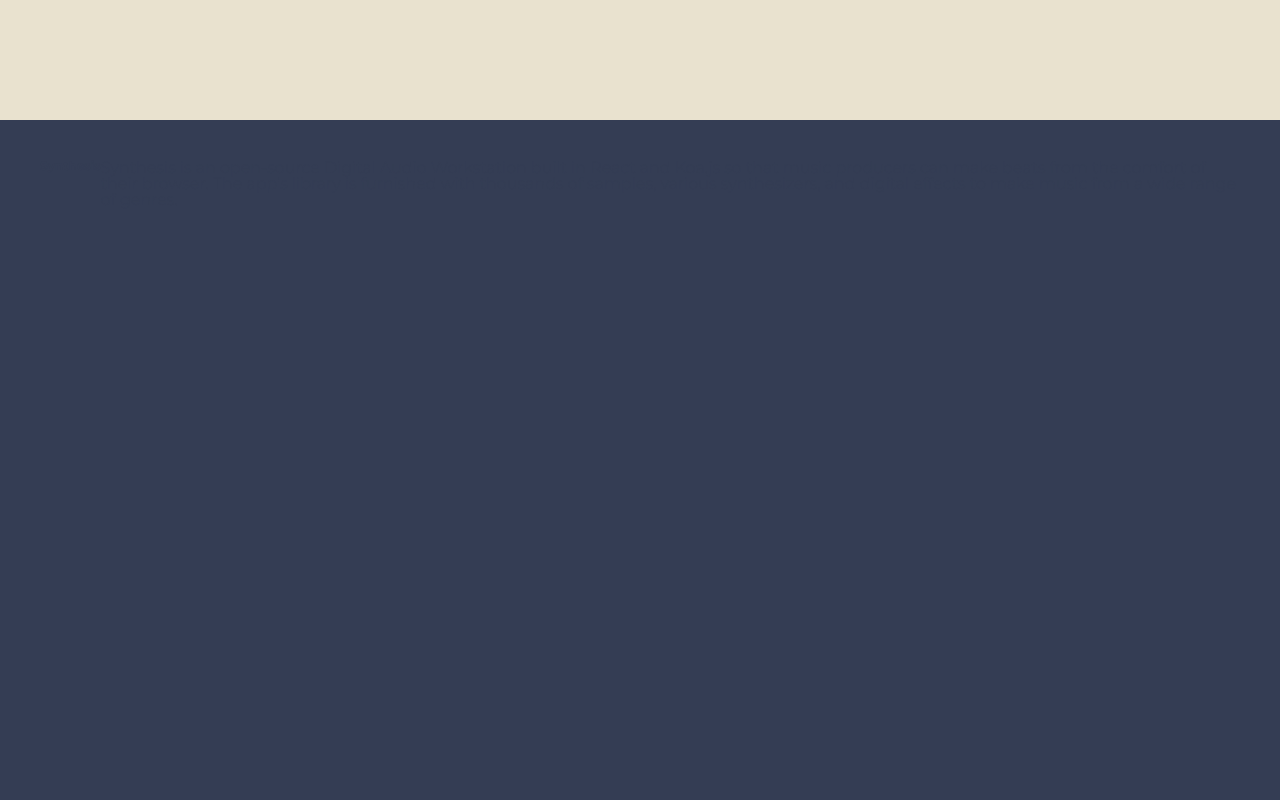
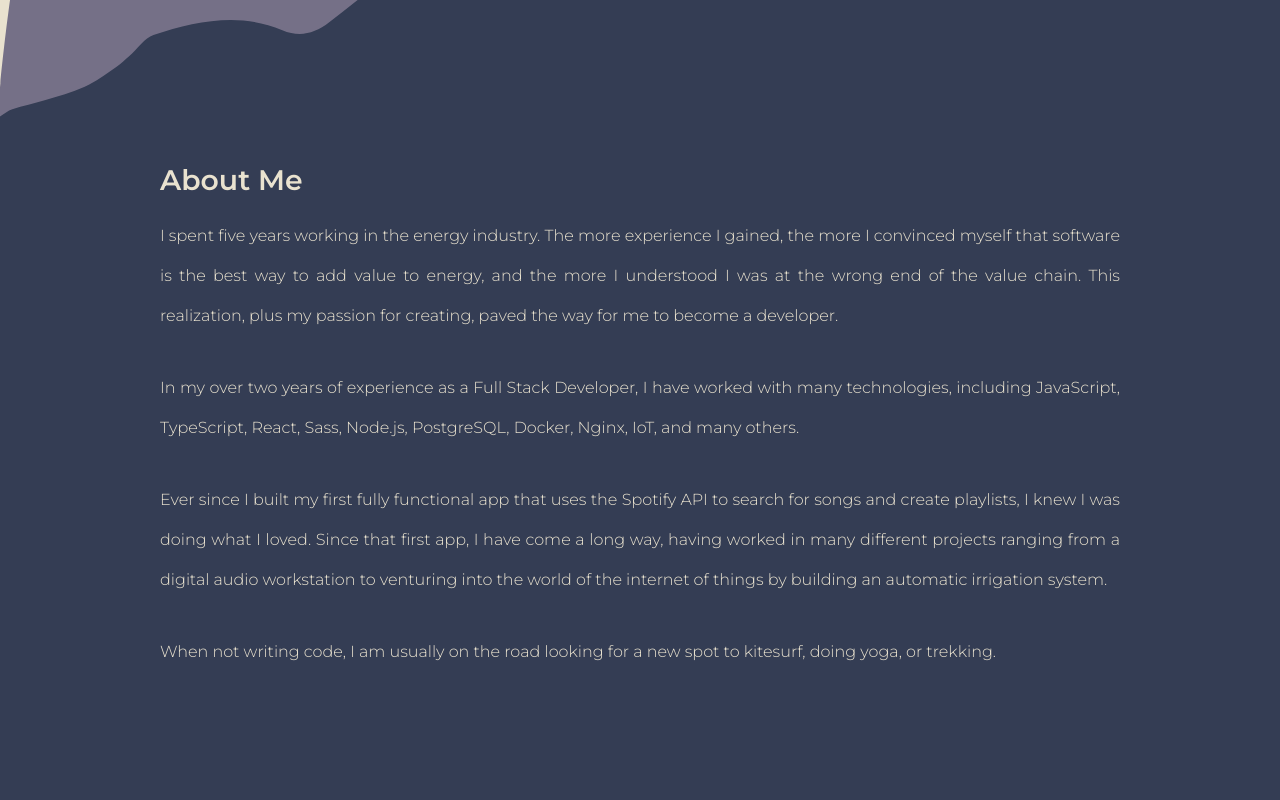
Before and after one commit to CxGarcia/port-2.0, a Next.js app in the folder client/: page / in a window 1280 px wide. Shown: the part 680-1480 px from the top of the page. Built offline with nearby package versions, Linux system fonts and the light colour scheme.

Commit message:
refac: refactored home for responsive design

```diff
--- a/client/components/home/Mountains.js
+++ b/client/components/home/Mountains.js
@@ -29,7 +29,7 @@ function Mountains() {
     const tl = gsap
       .timeline({
         scrollTrigger: {
-          trigger: '.about',
+          trigger: '.intro',
           scrub: true,
           start: '10% top',
           end: '+=60%',
@@ -49,7 +49,7 @@ function Mountains() {
       xmlns="http://www.w3.org/2000/svg"
       viewBox="0 0 1440 506"
     >
-      <g clip-path="url(#clip0)">
+      <g>
         <path
           className="mountain mount-1"
           d="M126.853 295.09c14.612-39.946 27.454-75.532 40.65-110.851 6.571-17.606 11.336-18.51 20.954-5.372 1.328 1.809 2.249 4.947 3.773 5.745 17.606 9.228 35.177 18.75 53.013 26.888 8.042 3.67 13.125-3.431 16.898-14.495 5.013-14.707 9.565-31.17 25.099-21.276 3.082 1.968 11.371-5.559 13.833-11.756 18.191-45.797 46.921-65.08 79.777-76.117 9.919-3.324 19.52-10.585 28.518-18.058 22.495-18.697 44.529-24.681 67.219-.851 5.101 5.372 11.531 7.819 16.897 12.74 8.379 7.659 13.285 7.739 20.565 1.276 16.65 5.186 31.262 9.707 45.875 14.361 2.622.825 5.261 1.915 7.723 3.431 33.087 20.479 66.457 40.053 99.048 62.181 10.787 7.341 19.201 22.208 29.403 31.968 6.536 6.25 14.241 9.92 21.61 13.99 8.413 4.627 17.482 7.047 25.47 12.845 21.787 15.825 30.696 14.681 49.046-9.308 13.621-17.793 27.419-35.319 40.739-53.591 6.979-9.574 14.011-11.569 22.088-4.441 18.279 16.064 36.93 31.303 54.625 48.697 15.02 14.76 20.564 14.149 30.377-9.016 11.956-28.245 11.938-28.139 31.528-13.458 9.282 6.968 18.546 14.043 28.128 19.947 4.831 2.979 11.251 6.888 15.411 4.468 15.55-9.016 25.79 2.713 34.08 18.511 14.75 28.138 30.34 55.984 41.96 86.995 23.33 62.26 58.18 108.324 91.47 156.914 8.3 12.128 15.99 25.16 25.84 40.772H-3.3c17.43-29.389 32.61-55.745 48.48-81.144 3.861-6.197 10.734-8.058 14.755-14.122 2.887-4.335 9.724-11.117 1.611-19.708-.974-1.037 1.099-9.734 2.462-14.388 8.91-30.266 18.174-60.319 27.012-90.665 3.277-11.25 7.528-13.777 14.825-7.766 6.908 5.612 14.241 9.974 21.008 14.654z"
--- a/client/pages/index.js
+++ b/client/pages/index.js
@@ -39,24 +39,41 @@ export default function Home() {
         </div>
       </nav>
 
-      <section className={`${styles.about} about`}>
+      <section className={`${styles.intro} intro`}>
         <div className={styles.sectionText}>
           <h2>
             Hey There! My name is Cristobal and I am a Full Stack Developer from
             Venezuela
           </h2>
-          <p></p>
         </div>
         <Mountains />
       </section>
-      <section className={styles.synthesis}>
-        <h1>Synthesis</h1>
+
+      <section className={styles.about}>
+        <h2>About Me</h2>
         <p>
-          Synthesis is an open-source Digital Audio Workstation built in React
-          and Koa.js so that music producers can make beats from the comfort of
-          their browser. The app's library is furnished with thousands of
-          samples, various synthesizers, and digital effects to make music from
-          a wide range of genres.
+          I spent five years working in the energy industry. The more experience
+          I gained, the more I convinced myself that software is the best way to
+          add value to energy, and the more I understood I was at the wrong end
+          of the value chain. This realization, plus my passion for creating,
+          paved the way for me to become a developer.
+        </p>
+        <p>
+          In my over two years of experience as a Full Stack Developer, I have
+          worked with many technologies, including JavaScript, TypeScript,
+          React, Sass, Node.js, PostgreSQL, Docker, Nginx, IoT, and many others.
+        </p>
+        <p>
+          Ever since I built my first fully functional app that uses the Spotify
+          API to search for songs and create playlists, I knew I was doing what
+          I loved. Since that first app, I have come a long way, having worked
+          in many different projects ranging from a digital audio workstation to
+          venturing into the world of the internet of things by building an
+          automatic irrigation system.
+        </p>
+        <p>
+          When not writing code, I am usually on the road looking for a new spot
+          to kitesurf, doing yoga, or trekking.
         </p>
       </section>
       <section className={styles.plantopi}>
@@ -72,6 +89,16 @@ export default function Home() {
           Weather API for weather data.
         </p>
       </section>
+      <section className={styles.synthesis}>
+        <h1>Synthesis</h1>
+        <p>
+          Synthesis is an open-source Digital Audio Workstation built in React
+          and Koa.js so that music producers can make beats from the comfort of
+          their browser. The app's library is furnished with thousands of
+          samples, various synthesizers, and digital effects to make music from
+          a wide range of genres.
+        </p>
+      </section>
 
       <footer className={styles.footer}></footer>
     </div>
--- a/client/styles/Home.module.scss
+++ b/client/styles/Home.module.scss
@@ -13,11 +13,25 @@
 
   overflow-x: hidden;
 }
+$text-container-width: 80%;
+
+@media (min-width: 400px) {
+  $text-container-width: 80%;
+}
+
+@media (min-width: 1400px) {
+  $text-container-width: 60%;
+}
+
+@media (min-width: 1800px) {
+  $text-container-width: 40%;
+}
 
 .logo {
   padding: 0.5rem 1rem;
   border: 2px solid white;
   color: white;
+
   span {
     display: inline-block;
     color: white;
@@ -33,13 +47,11 @@ $sections-padding: 2.5rem;
   position: fixed;
   top: 0;
   mix-blend-mode: difference;
-
   display: flex;
   flex-flow: row nowrap;
   align-items: center;
   justify-content: space-between;
   z-index: 1;
-  // backdrop-filter: blur(3px);
   padding: 0 $sections-padding;
 }
 
@@ -68,20 +80,38 @@ $sections-padding: 2.5rem;
   position: relative;
 }
 
+.intro,
 .about,
 .plantopi,
 .synthesis {
   @include main-section;
 }
 
-.about {
+.intro {
   flex-flow: column nowrap;
   align-items: flex-start;
   justify-content: center;
   h2 {
-    width: 40%;
+    width: $text-container-width;
     color: $font-color;
     line-height: 2.5rem;
+  }
+}
+
+.about {
+  flex-flow: column nowrap;
+  align-items: center;
+  & > * {
+    width: $text-container-width;
+    color: $secondary-font-color;
+    line-height: 2.5rem;
+    z-index: 1;
+  }
+
+  & p {
+    text-align: justify;
+    text-justify: inter-word;
+    margin: 1rem 0;
   }
 }
 
@@ -99,12 +129,9 @@ $sections-padding: 2.5rem;
   }
 }
 
-.synthesis {
+.synthesis,
+.about {
   background-color: #343d54;
-}
-
-.footer {
-  grid-area: foot;
 }
 
 @keyframes blink {
--- a/client/styles/vars/_vars.scss
+++ b/client/styles/vars/_vars.scss
@@ -3,7 +3,7 @@ $secondary: #b2ac9d;
 
 $main-font: 'Roboto', sans-serif;
 $font-color: #282a36;
-$secondary-font-color: $primary;
+$secondary-font-color: #e9e2cf;
 
 $hightlights: rgb(163, 107, 129);
 $highlights-2: rgb(155, 115, 140);
```
Also changed, not shown: client/resources/icons/social/linkedin.svg.
